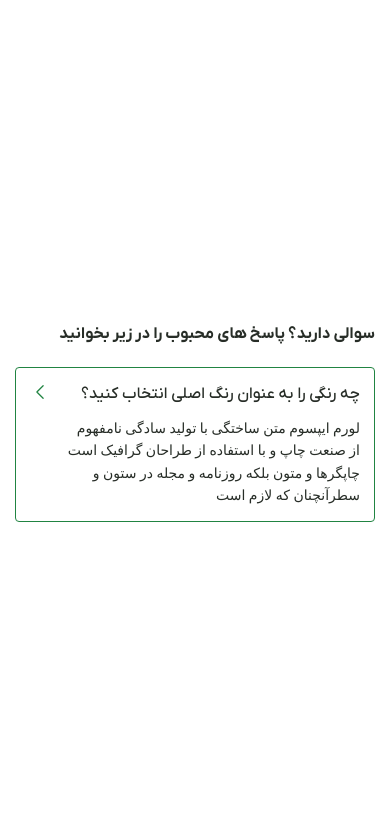
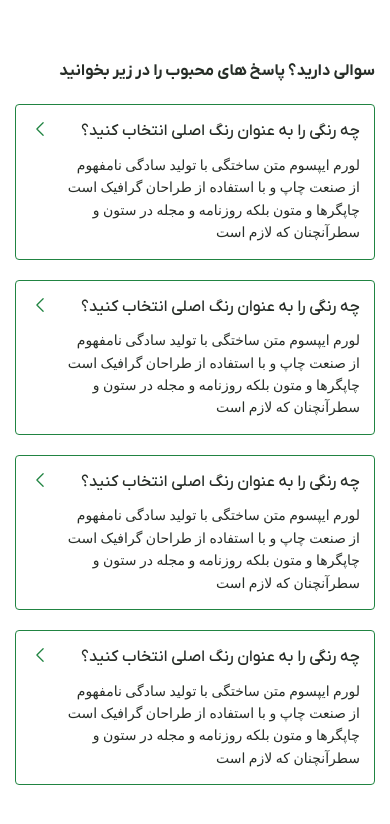
Before and after one commit to Reza-Developer01/accardion, a plain HTML site: page index.html in a window 390 px wide. Drawn offline with Linux system fonts and the light colour scheme; a web font is replaced by a local one.

Commit message:
Responsive Done

```diff
--- a/index.html
+++ b/index.html
@@ -49,6 +49,48 @@
                         </svg>
                     </span>
                 </div>
+                <div class="accardion__item">
+                    <div class="accardion__data">
+                        <h2 class="accardion__item-title">چه رنگی را به عنوان رنگ اصلی انتخاب کنید؟</h2>
+                        <p class="accardion__item-text">
+                            لورم ایپسوم متن ساختگی با تولید سادگی نامفهوم از صنعت چاپ و با استفاده از طراحان گرافیک است
+                            چاپگرها و متون بلکه روزنامه و مجله در ستون و سطرآنچنان که لازم است
+                        </p>
+                    </div>
+                    <span class="accardion__icon">
+                        <svg>
+                            <use href="#arrow-left"></use>
+                        </svg>
+                    </span>
+                </div>
+                <div class="accardion__item">
+                    <div class="accardion__data">
+                        <h2 class="accardion__item-title">چه رنگی را به عنوان رنگ اصلی انتخاب کنید؟</h2>
+                        <p class="accardion__item-text">
+                            لورم ایپسوم متن ساختگی با تولید سادگی نامفهوم از صنعت چاپ و با استفاده از طراحان گرافیک است
+                            چاپگرها و متون بلکه روزنامه و مجله در ستون و سطرآنچنان که لازم است
+                        </p>
+                    </div>
+                    <span class="accardion__icon">
+                        <svg>
+                            <use href="#arrow-left"></use>
+                        </svg>
+                    </span>
+                </div>
+                <div class="accardion__item">
+                    <div class="accardion__data">
+                        <h2 class="accardion__item-title">چه رنگی را به عنوان رنگ اصلی انتخاب کنید؟</h2>
+                        <p class="accardion__item-text">
+                            لورم ایپسوم متن ساختگی با تولید سادگی نامفهوم از صنعت چاپ و با استفاده از طراحان گرافیک است
+                            چاپگرها و متون بلکه روزنامه و مجله در ستون و سطرآنچنان که لازم است
+                        </p>
+                    </div>
+                    <span class="accardion__icon">
+                        <svg>
+                            <use href="#arrow-left"></use>
+                        </svg>
+                    </span>
+                </div>
             </div>
         </div>
     </section>
--- a/styles/app.css
+++ b/styles/app.css
@@ -49,6 +49,9 @@ body {
 
 .accardion__items {
     margin-top: 2rem;
+    display: flex;
+    flex-wrap: wrap;
+    gap: 2rem;
 }
 
 .accardion__item {
@@ -58,13 +61,14 @@ body {
     gap: 1.4rem;
     border: 1px solid var(--primary-color);
     border-radius: .4rem;
-    /* max-width: 60rem; */
+    flex-grow: 1;
 }
 
 .accardion__data {}
 
 .accardion__item-title {
     font-family: "IranYekanX-Medium";
+    cursor: pointer;
 }
 
 .accardion__item-text {
--- a/styles/responsive.css
+++ b/styles/responsive.css
@@ -22,7 +22,11 @@
     }
 }
 
-@media screen and (min-width: 992px) {}
+@media screen and (min-width: 992px) {
+    .accardion__item {
+        width: 45rem;
+    }
+}
 
 @media screen and (min-width: 1200px) {}
 
```
